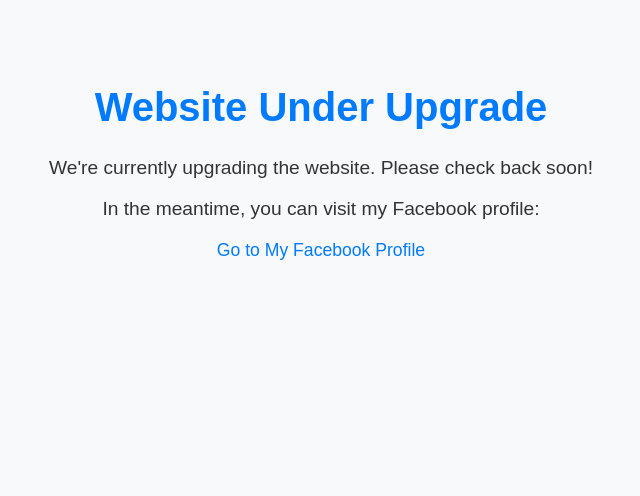
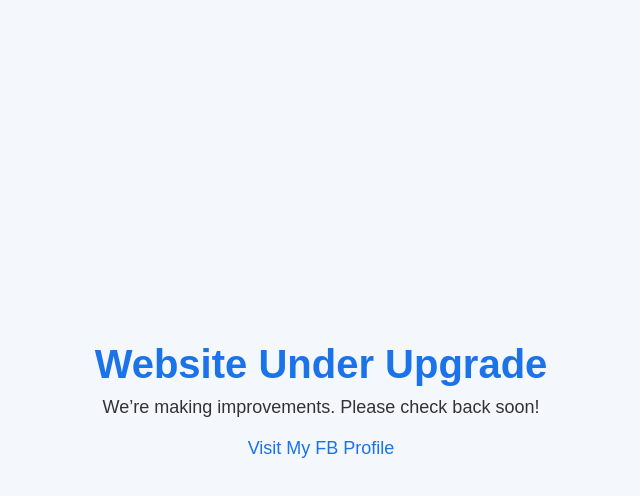
Before and after one commit to phamhieu/coachingbyha, a plain HTML site: page index.html in a window 1280 px wide. Shown: the whole page, without its empty margins (319-959 px from the left). Drawn offline with Linux system fonts and the light colour scheme.

Commit message:
fix: update style

```diff
--- a/index.html
+++ b/index.html
@@ -3,38 +3,46 @@
 <head>
     <meta charset="UTF-8">
     <meta name="viewport" content="width=device-width, initial-scale=1.0">
+    <meta http-equiv="X-UA-Compatible" content="ie=edge">
     <title>Website Under Upgrade</title>
     <style>
         body {
-            font-family: Arial, sans-serif;
+            margin: 0;
+            padding: 0;
+            font-family: 'Arial', sans-serif;
+            display: flex;
+            justify-content: center;
+            align-items: center;
+            height: 100vh;
+            background: #f4f7fc;
+            color: #333;
             text-align: center;
-            background-color: #f8f9fa;
-            color: #333;
-            padding: 50px;
         }
         h1 {
-            font-size: 2.5em;
-            color: #007bff;
+            font-size: 2.5rem;
+            color: #1a73e8;
+            margin: 0 0 10px;
         }
         p {
-            font-size: 1.2em;
+            font-size: 1.125rem;
+            margin: 0 0 20px;
         }
-        .link {
-            margin-top: 20px;
-            display: block;
-            font-size: 1.1em;
-            color: #007bff;
+        a {
+            font-size: 1.125rem;
+            color: #1a73e8;
             text-decoration: none;
+            transition: color 0.3s ease;
         }
-        .link:hover {
-            text-decoration: underline;
+        a:hover {
+            color: #0c63d9;
         }
     </style>
 </head>
 <body>
-    <h1>Website Under Upgrade</h1>
-    <p>We're currently upgrading the website. Please check back soon!</p>
-    <p>In the meantime, you can visit my Facebook profile:</p>
-    <a href="https://www.facebook.com/profile.php?id=841630100" target="_blank" class="link">Go to My Facebook Profile</a>
+    <div>
+        <h1>Website Under Upgrade</h1>
+        <p>We’re making improvements. Please check back soon!</p>
+        <a href="https://www.facebook.com/profile.php?id=841630100" target="_blank">Visit My FB Profile</a>
+    </div>
 </body>
 </html>
```
